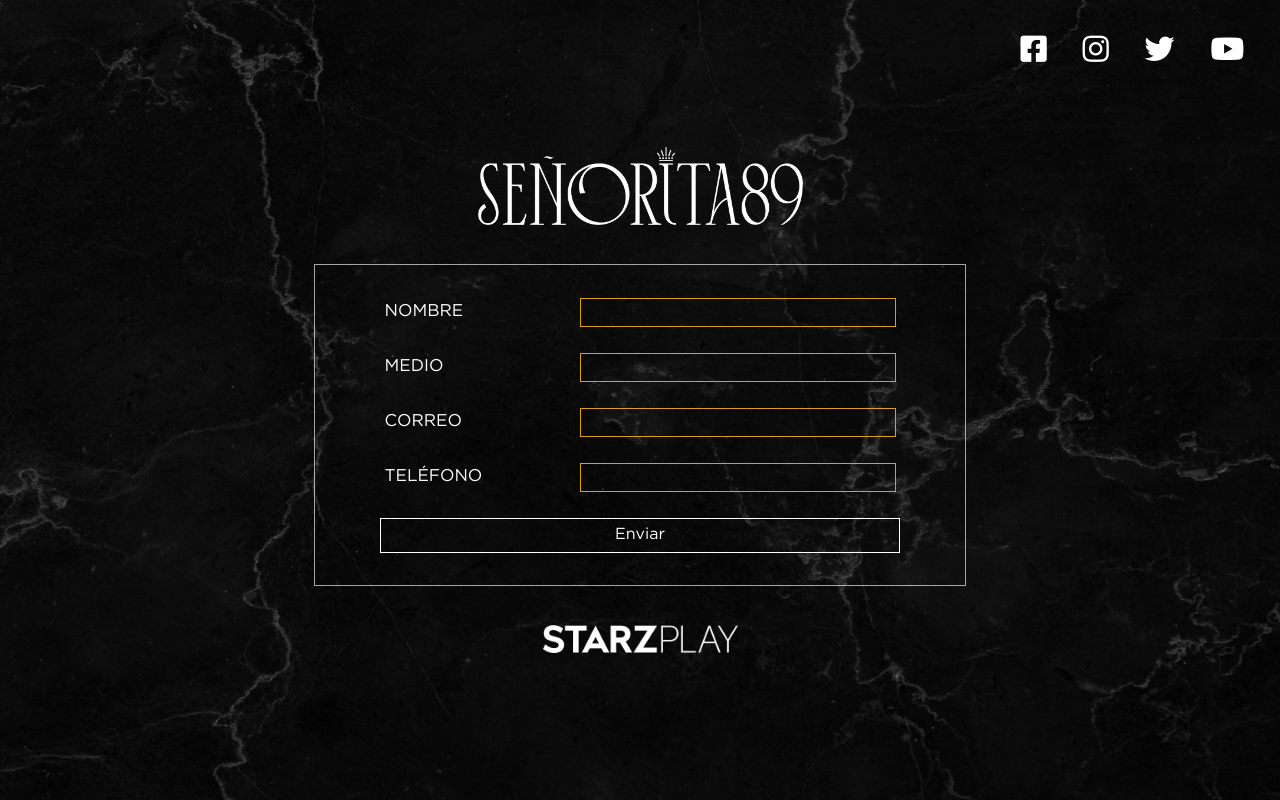
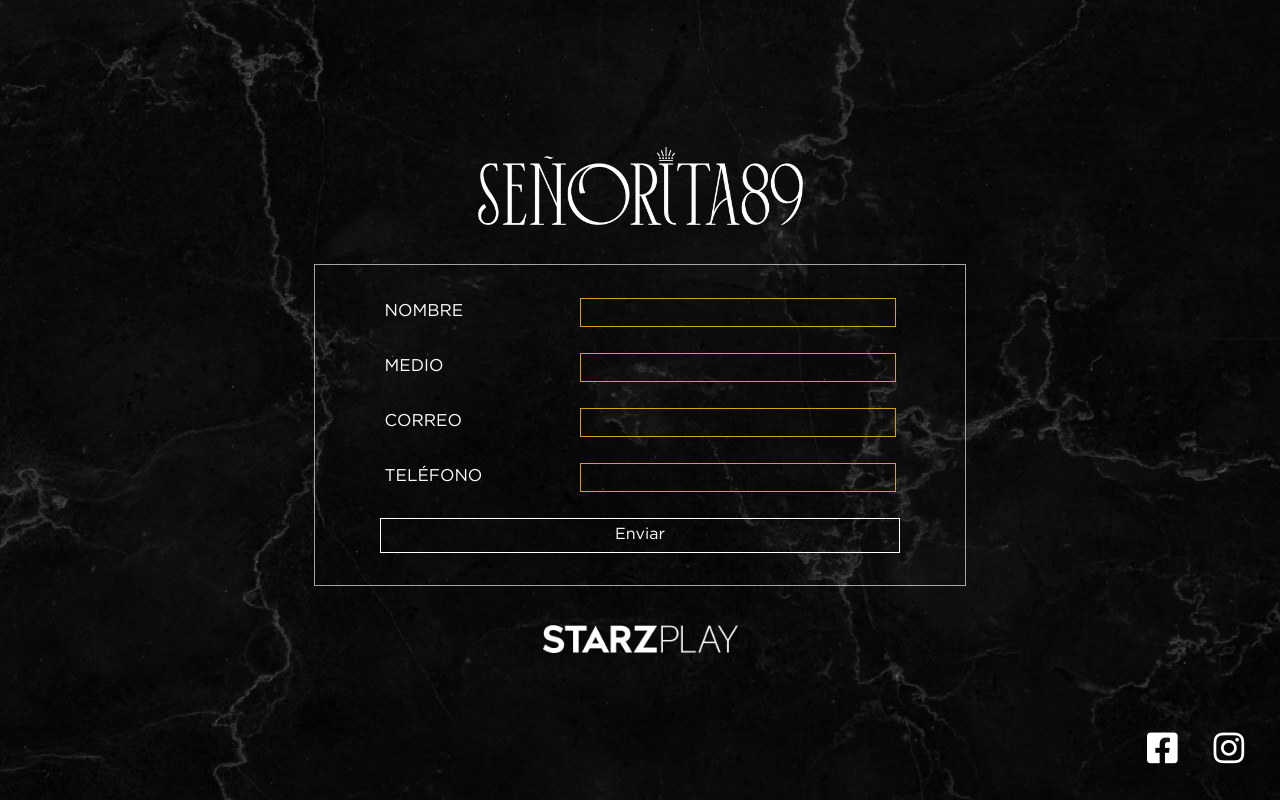
Before and after one commit to abraham1309/senorita89, a plain HTML site: page html/registro.html in a window 1280 px wide. Drawn offline with Linux system fonts and the light colour scheme.

Commit message:
Se cambio la posicion de las redes sociales

```diff
--- a/css/estilos.css
+++ b/css/estilos.css
@@ -12,6 +12,7 @@
     height: 100vh;
     display: flex;
     justify-content: center;
+    align-items: flex-end;
 }
 
 .div-general .div-redes-sociales {
@@ -35,7 +36,7 @@
 .div-general .div-redes-sociales .div-iconos a {
     margin-right: 8%;
     text-decoration: none;
-    font-size: 30px;
+    font-size: 35px;
     color: #fff;
 }
 
--- a/html/registro.html
+++ b/html/registro.html
@@ -24,16 +24,9 @@
                     <i class="fab fa-facebook-square"></i>
                 </a>
 
-                <a href="http://" target="_blank" rel="noopener noreferrer">
+                <a href="http://" class="a-ultimo" target="_blank" rel="noopener noreferrer">
                     <i class="fab fa-instagram"></i>
                 </a>
-
-                <a href="http://" target="_blank" rel="noopener noreferrer">
-                    <i class="fab fa-twitter"></i>
-                </a>
-
-                <a href="http://" class="a-ultimo" target="_blank" rel="noopener noreferrer">
-                    <i class="fab fa-youtube"></i>
                 </a>
             </div>
         </div>
```
